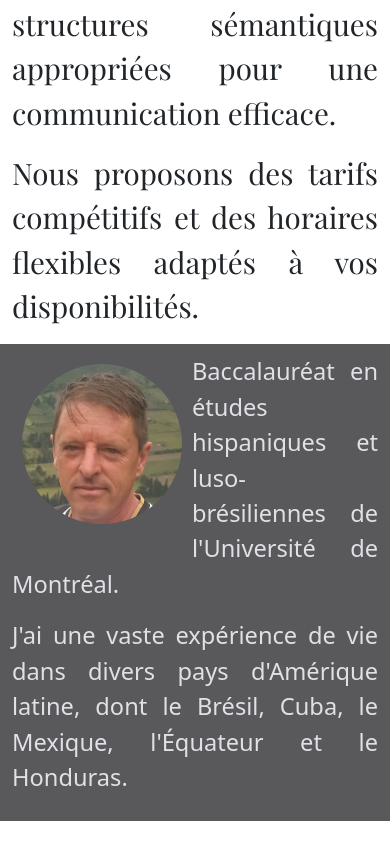
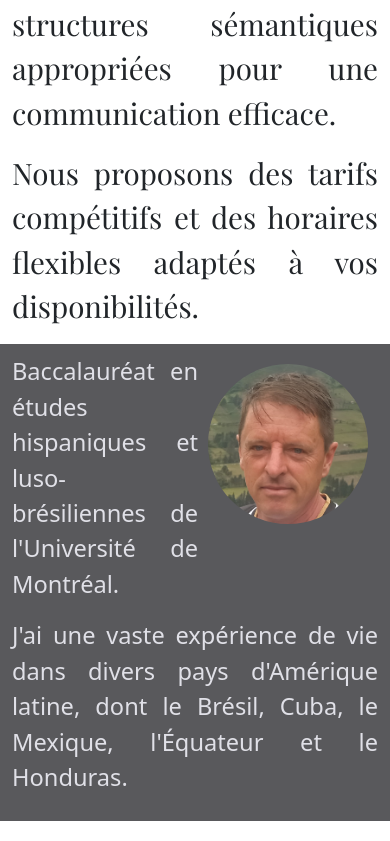
Before and after one commit to Monsrenas/simard, a React (Create React App) app: page / in a window 390 px wide. Shown: the part 1268-2109 px from the top of the page. Built offline with nearby package versions, Linux system fonts and the light colour scheme.

Commit message:
responsive5

```diff
--- a/src/App.css
+++ b/src/App.css
@@ -97,7 +97,7 @@
 
 .marco {
   margin: auto;
-  float: left;
+  float: right;
   width: 160px;
   height: 160px;
 
```
